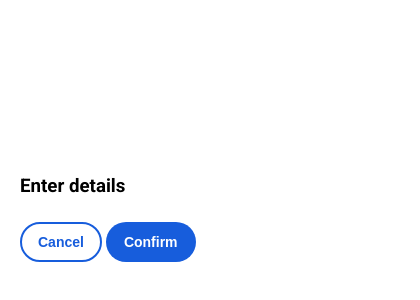
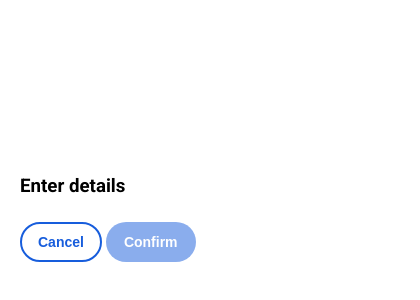
Before and after one commit to brianwalczak/Bitwarden-Auto-Backup-Manager, an Electron app: page static/components/prompt/index.html in a window 420 px wide. Shown: the part 204-504 px from the top of the page. Drawn offline with Linux system fonts and the light colour scheme; no server answers.

Commit message:
Add button disabled styling

```diff
--- a/static/style.css
+++ b/static/style.css
@@ -121,6 +121,12 @@ button.primary:hover {
 button.secondary:hover {
     background-color: rgba(23, 93, 220, 1);
     color: white;
+}
+
+button:disabled {
+    opacity: 0.5;
+    cursor: not-allowed;
+    pointer-events: none;
 }
 
 /* Dropdown / Input Styling */
```
